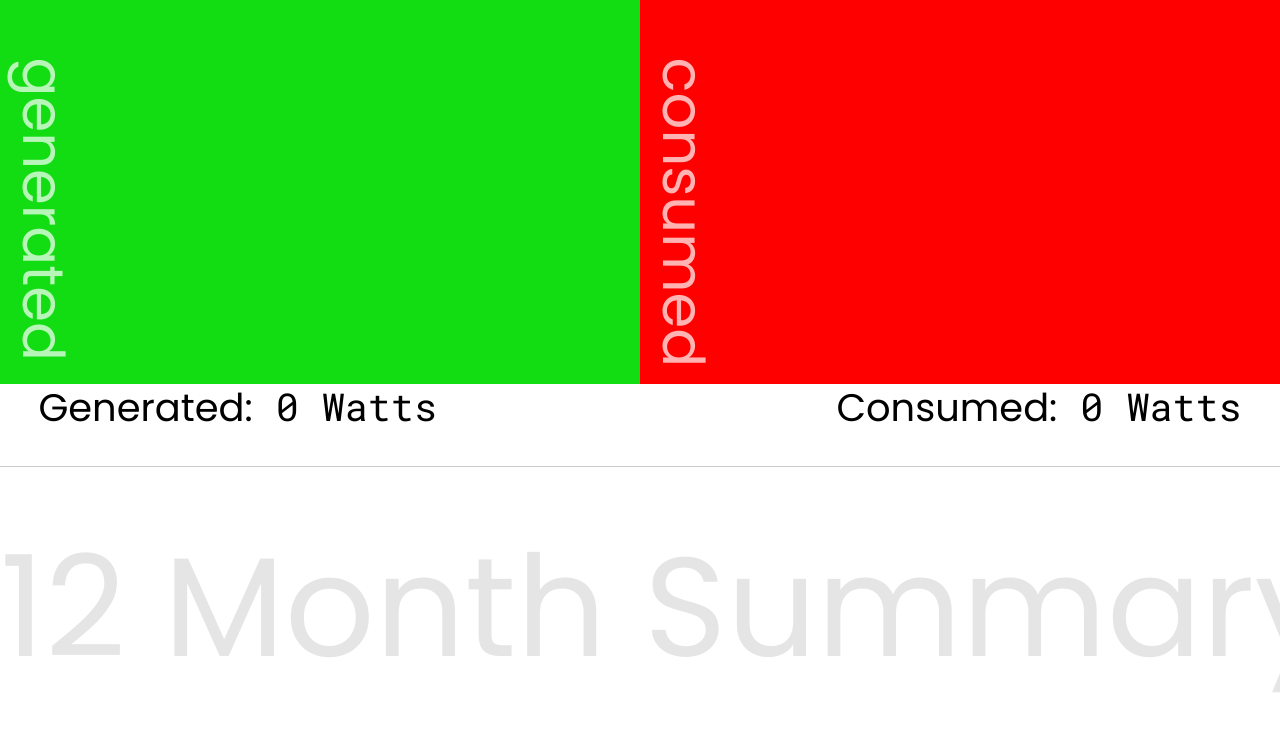
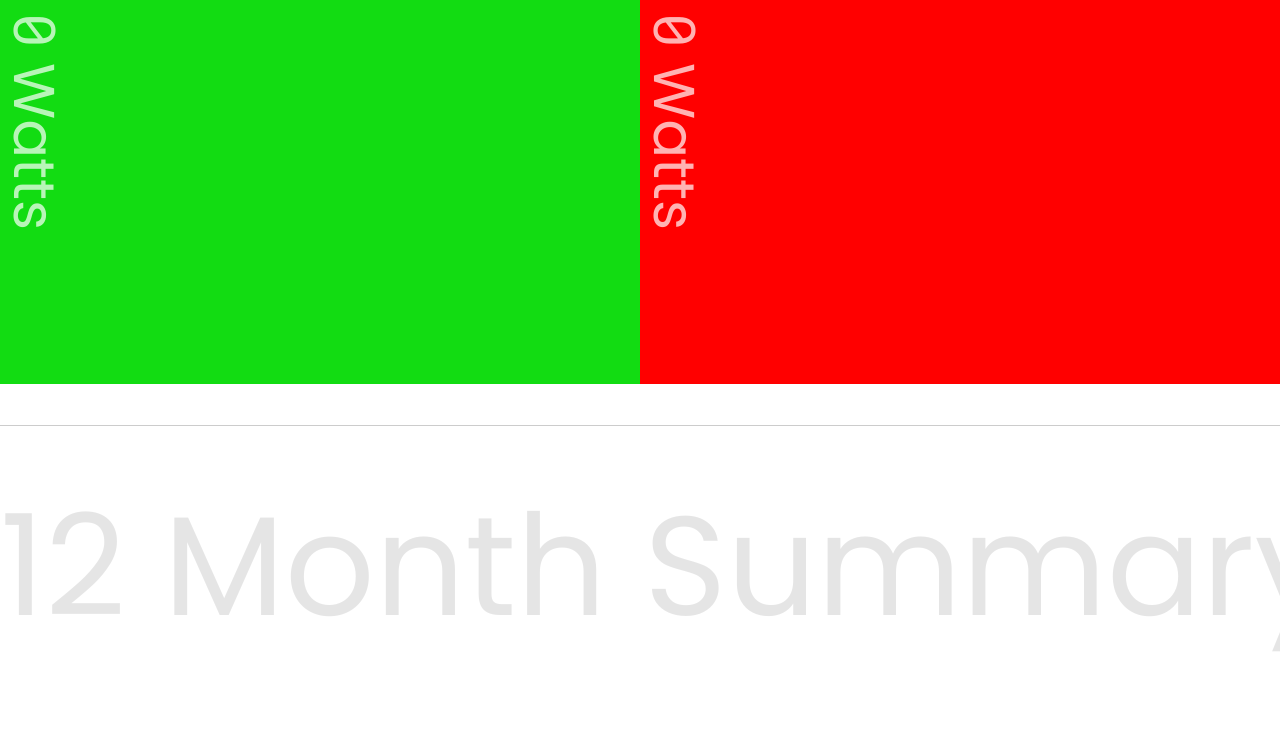
Before and after one commit to zcrumbo/react-solar, a React app: page / in a window 1280 px wide. Shown: the top 730 px of the page. Built offline with nearby package versions, Linux system fonts and the light colour scheme; no server answers.

Commit message:
instant display changes

```diff
--- a/app/components/InstantDisplay/InstantDisplay.js
+++ b/app/components/InstantDisplay/InstantDisplay.js
@@ -21,7 +21,7 @@ export class InstantDisplay extends Component{
         consumption:0,
       }
 
-    }; //only place you can assign state
+    };
   }
   componentDidMount() {
     this.updateInst();
@@ -59,14 +59,14 @@ export class InstantDisplay extends Component{
       <section className="instant-display">
         <div className="data-vis">
           <div className="made" style={{width: this.state.generated*100+'vw'}}>
-            <p>generated</p>
+            <p><CountUp  start={this.state.prevGen} end={this.state.instant.generation} duration={2} useEasing={false} /> Watts </p>
           </div>
           <div className="used" style={{width: this.state.consumed*100+'vw'}}>
-            <p>consumed</p>
+            <p><CountUp  start={this.state.prevCons} end={this.state.instant.consumption} duration={2} useEasing={false}/> Watts</p>
 
           </div>
         </div>
-        <ul>
+        {/*<ul>
          <li className="consumed">
           Consumed:
           <span> <CountUp  start={this.state.prevCons} end={this.state.instant.consumption} duration={2} useEasing={false}/> Watts </span>
@@ -75,7 +75,7 @@ export class InstantDisplay extends Component{
          Generated:
           <span> <CountUp  start={this.state.prevGen} end={this.state.instant.generation} duration={2} useEasing={false} /> Watts  </span>
           </li>
-        </ul>
+        </ul>*/}
       </section>
     );
   }
--- a/app/components/InstantDisplay/_InstantDisplay.scss
+++ b/app/components/InstantDisplay/_InstantDisplay.scss
@@ -11,11 +11,14 @@
       height:30vw;
       p {
         transform: rotate(90deg);
-        transform-origin: left bottom;
+        transform-origin: left top;
         font-size:4.5vw;
         float:left;
-        margin-left:2%;
+        margin:1vw 0 0 5vw;
         color: rgba(255,255,255,.7);
+        span{
+          font-family:'Roboto Mono', monospace;
+        }
       }
     }
     .made{
--- a/app/scss/lib/theme/_global-vars.scss
+++ b/app/scss/lib/theme/_global-vars.scss
@@ -8,4 +8,4 @@ $gutter-std: 3%;
 $desktop: "only screen and (min-width : 769px)";
 $large-mobile: "only screen and (max-width : 768px)";
 $med-mobile: "only screen and (max-width : 600px)";
-$mobile: "only screen and (max-width : 375px)";
+$mobile: "only screen and (max-width : 440px)";
```
